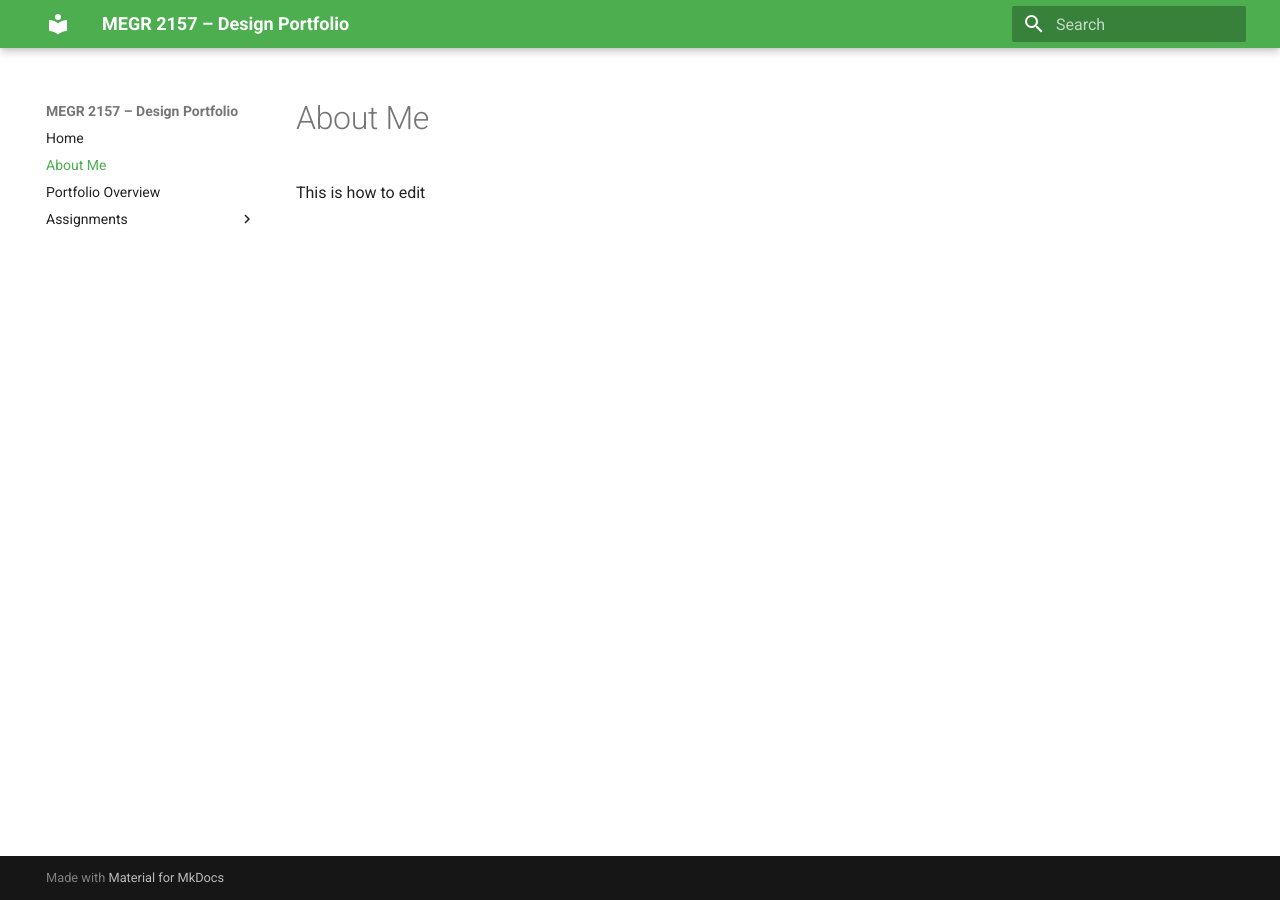
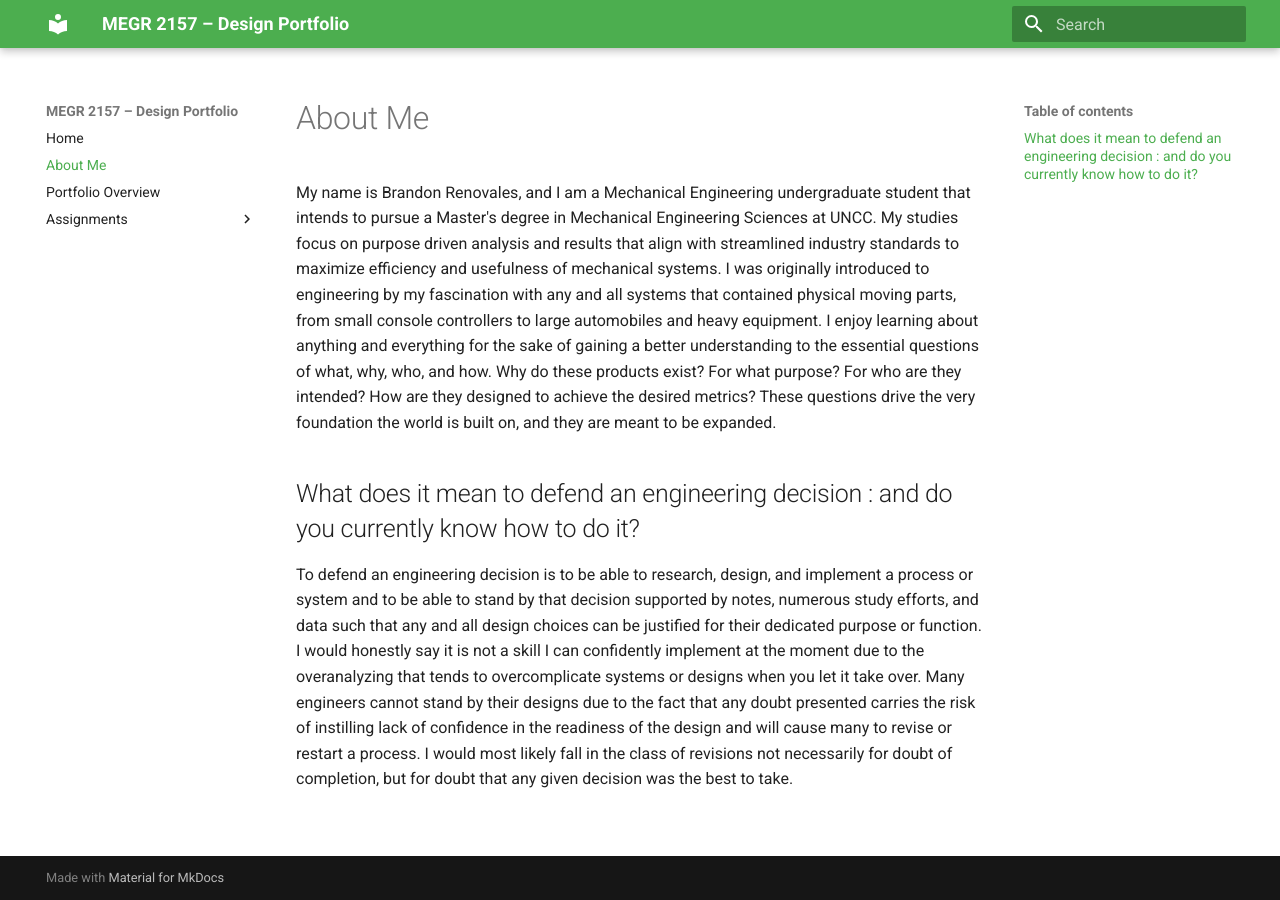
Before and after one commit to Brenoval/megr2157-public-portfolio, an MkDocs documentation site: the page built from docs/aboutme/index.md, in a window 1280 px wide. Built offline with MkDocs 1.6.1 and Material for MkDocs 9.7.7, drawn with Linux system fonts in a browser that asks for light colours.

Commit message:
Expand 'About Me' section with personal insights
Added personal introduction and discussion on defending engineering decisions.

```diff
--- a/docs/aboutme/index.md
+++ b/docs/aboutme/index.md
@@ -1,2 +1,7 @@
 #About Me
-This is how to edit
+
+My name is Brandon Renovales, and I am a Mechanical Engineering undergraduate student that intends to pursue a Master's degree in Mechanical Engineering Sciences at UNCC. My studies focus on purpose driven analysis and results that align with streamlined industry standards to maximize efficiency and usefulness of mechanical systems. I was originally introduced to engineering by my fascination with any and all systems that contained physical moving parts, from small console controllers to large automobiles and heavy equipment. I enjoy learning about anything and everything for the sake of gaining a better understanding to the essential questions of what, why, who, and how. Why do these products exist? For what purpose? For who are they intended? How are they designed to achieve the desired metrics? These questions drive the very foundation the world is built on, and they are meant to be expanded.
+
+##What does it mean to defend an engineering decision : and do you currently know how to do it?
+
+To defend an engineering decision is to be able to research, design, and implement a process or system and to be able to stand by that decision supported by notes, numerous study efforts, and data such that any and all design choices can be justified for their dedicated purpose or function. I would honestly say it is not a skill I can confidently implement at the moment due to the overanalyzing that tends to overcomplicate systems or designs when you let it take over. Many engineers cannot stand by their designs due to the fact that any doubt presented carries the risk of instilling lack of confidence in the readiness of the design and will cause many to revise or restart a process. I would most likely fall in the class of revisions not necessarily for doubt of completion, but for doubt that any given decision was the best to take.
```
